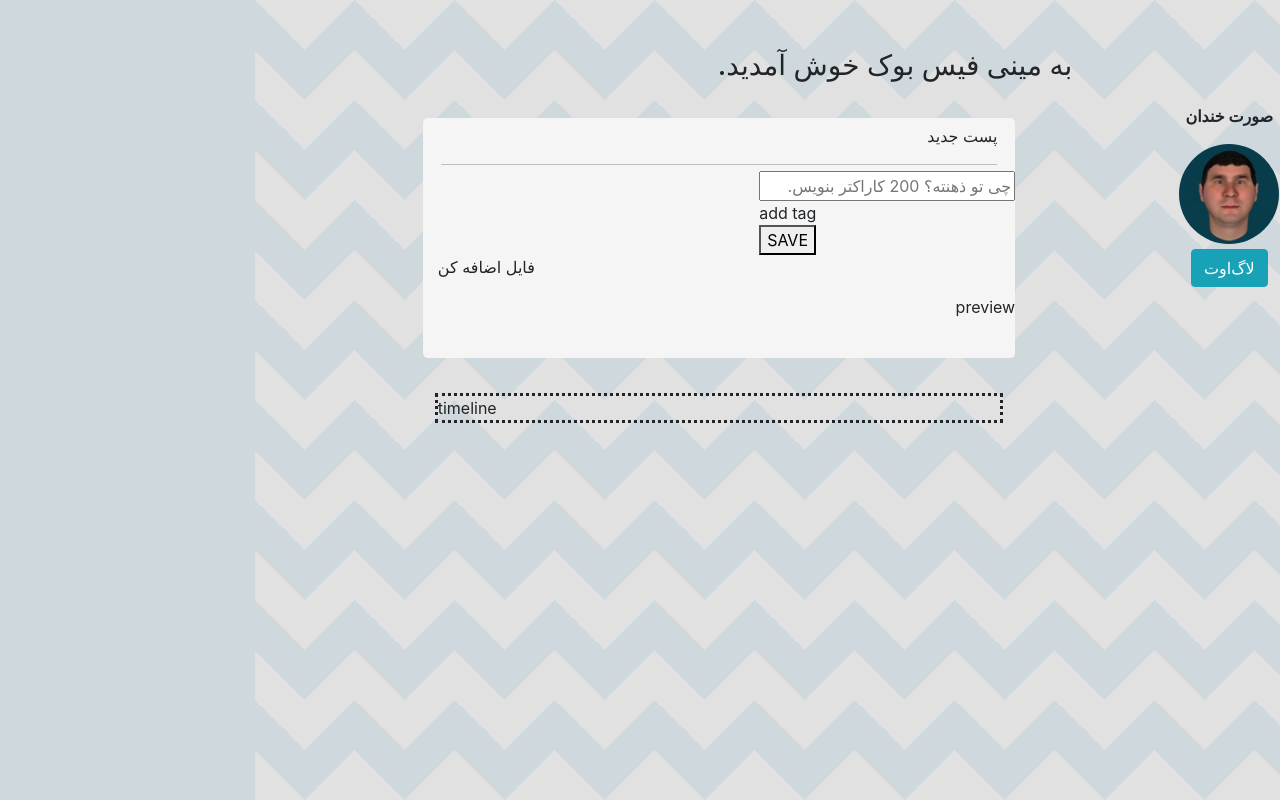
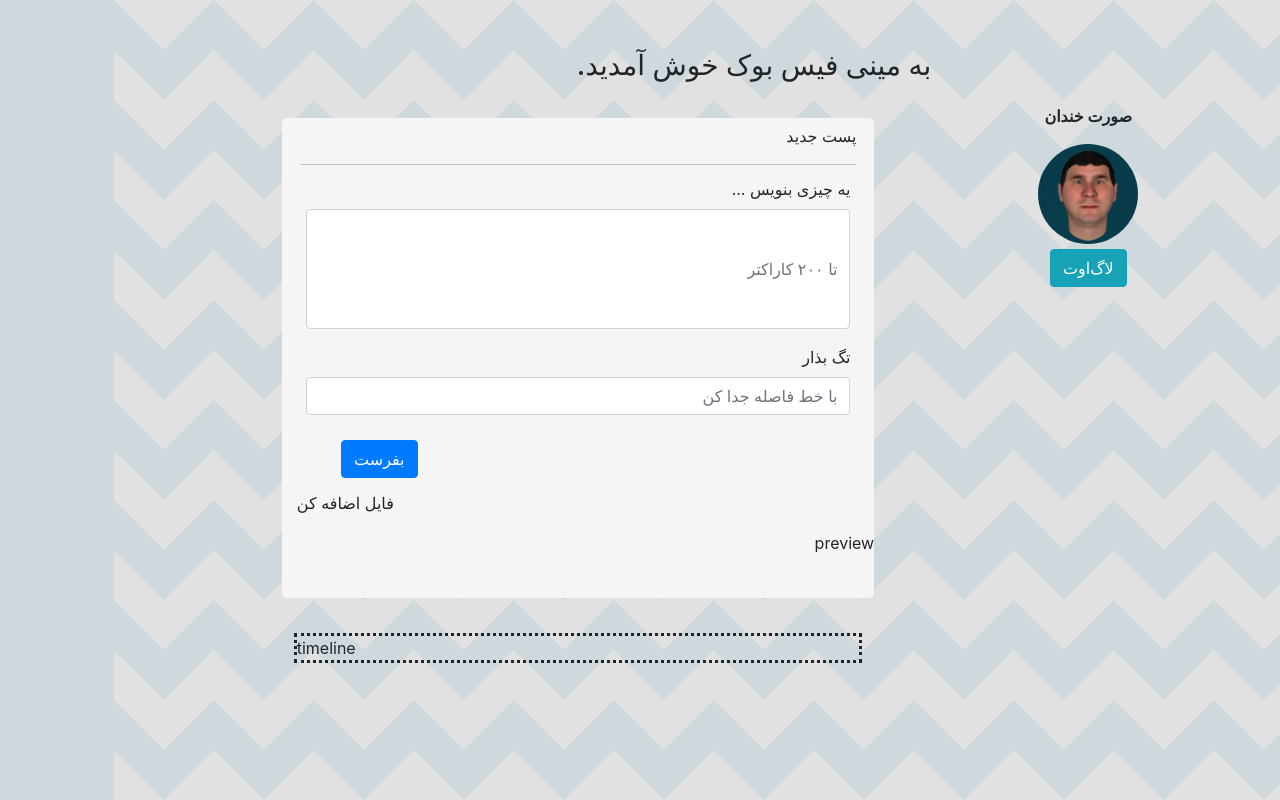
Before and after one commit to BaNazari/mini-social-network, a React (Create React App) app: page / in a window 1280 px wide. Built offline with nearby package versions, Linux system fonts and the light colour scheme.

Commit message:
add text inputs

```diff
--- a/package.json
+++ b/package.json
@@ -15,7 +15,8 @@
     "react-router-dom": "^5.2.0",
     "react-scripts": "3.4.3",
     "redux": "^4.0.5",
-    "redux-thunk": "^2.3.0"
+    "redux-thunk": "^2.3.0",
+    "yup": "^0.29.3"
   },
   "scripts": {
     "start": "react-scripts start",
--- a/src/components/NewPost.js
+++ b/src/components/NewPost.js
@@ -1,8 +1,10 @@
 
-import React, { useState } from 'react';
-import { Container, Row, Col } from 'react-bootstrap';
+import React, { useEffect, useState } from 'react';
+import { Container, Row, Col, Form, InputGroup, Button } from 'react-bootstrap';
+//import { Formik } from 'formik';
 import { connect } from 'react-redux';
 import { addPost } from '../actions/index';
+//import * as yup from 'yup';
 
 function mapDispatchToProps(dispatch) {
     return {
@@ -11,12 +13,13 @@ function mapDispatchToProps(dispatch) {
 }
 
 //show text and pic
-//tags: && content
+
 
 const ConnectedNewPost = function (props) {
 
+    const [validated, setValidated] = useState(false);
     const [content, setContent] = useState("")
-    const [tags, addTags] = useState([])
+    const [tagsAsString, addTags] = useState("")
     const [file, addFile] = useState("")
 
     function handleChangeContent(e) {
@@ -24,11 +27,23 @@ const ConnectedNewPost = function (props) {
         console.log("VALUE", e.target.value)
     }
 
+    function handleChangeTag(e) {
+        addTags(e.target.value)
+    }
+
     function handleSubmit(e) {
         e.preventDefault();
 
-        props.addPost({
+        if (e.currentTarget.checkValidity() === false) {
 
+            e.preventDefault();
+            e.stopPropagation();
+        }
+        else {
+            let tags = tagsAsString.split("-")
+
+
+            props.addPost({
                 content: content,
                 author: "صورت زخمی",
                 date: new Date().valueOf(),
@@ -39,15 +54,16 @@ const ConnectedNewPost = function (props) {
                     "&#128549": 0
                 },
                 like: 0,
-                tags:tags
+                tags: tags
+            });
 
-         });
-        console.log("TITLE", content)
-        setContent("");
-        addTags([]);
-        addFile("")
+             setContent(" ");
+             addTags("");
+             addFile("")
+        }
+        setValidated(true);
+    }
 
-    }
 
     return (
 
@@ -58,23 +74,40 @@ const ConnectedNewPost = function (props) {
                     <div className="devider"></div>
                 </div>
             </Row>
-            <Row>
-                <form onSubmit={handleSubmit}>
-                    <div>
-                        <label htmlFor="post-body"></label>
-                        <input
-                            type="text"
-                            id="post-body"
-                            placeholder="چی تو ذهنته؟ 200 کاراکتر بنویس."
-                            value={content}
-                            onChange={handleChangeContent}
-                        />
-                    </div>
-                    <div>
-                        add tag
-                    </div>
-                    <button type="submit">SAVE</button>
-                </form>
+            <Row className="text-input-holder">
+                <Form noValidate validated={validated} onSubmit={handleSubmit} className="input-form-holder">
+                    <Form.Row>
+                        <Form.Group as={Col} md="12" controlId="contentInputForm">
+                            <Form.Label>یه چیزی بنویس ...</Form.Label>
+                            <Form.Control
+                                required
+                                className="post-text-content-input"
+                                type="text"
+                                name="contentInput"
+                                value={content}
+                                onChange={handleChangeContent}
+                                maxLength={200}
+                                placeholder="تا ۲۰۰ کاراکتر"
+                            />
+                            <Form.Control.Feedback>Looks good!</Form.Control.Feedback>
+                        </Form.Group>
+                    </Form.Row>
+
+                    <Form.Row>
+                        <Form.Group as={Col} md="12" controlId="tagsInputForm">
+                            <Form.Label>تگ بذار</Form.Label>
+                            <Form.Control
+                                type="text"
+                                name="tagsInput"
+                                value={tagsAsString}
+                                onChange={handleChangeTag}
+                                maxLength={150}
+                                placeholder="با خط فاصله جدا کن"
+                            />
+                        </Form.Group>
+                    </Form.Row>
+                    <Button className="submit-button" type="submit">بفرست</Button>
+                </Form>
             </Row>
             <Row>
                 <Col>
--- a/src/index.css
+++ b/src/index.css
@@ -51,8 +51,8 @@ body {
 }
 
 .newpost-holder {
-    height          : 30vh;
-    border-radius: 5px;
+    height          : 60vh;
+    border-radius   : 5px;
     margin          : 6% auto;
     background-color: whitesmoke;
     position        : relative;
@@ -65,14 +65,34 @@ body {
 
 .newpost-upperline {
 
-    width           : 100%;
-    margin          : 1%;
-    text-align      : right;
-    padding: 0 2%;
+    width     : 100%;
+    margin    : 1%;
+    text-align: right;
+    padding   : 0 2%;
 }
 
 .devider {
-    width: 100%;
-    height: 1px;
+    width           : 100%;
+    height          : 1px;
     background-color: rgb(189, 189, 189);
 }
+
+.post-text-content-input {
+    height: 15vh
+}
+
+.submit-button {
+    position: absolute;
+    left    : 10%;
+    bottom: 25%;
+}
+
+.input-form-holder {
+    width     : 100%;
+    padding   : 1% 4%;
+    text-align: right;
+}
+
+.text-input-holder {
+    height: 40vh
+}
```
Also changed, not shown: 1 other file (tests, documents, lock files or other folders).
